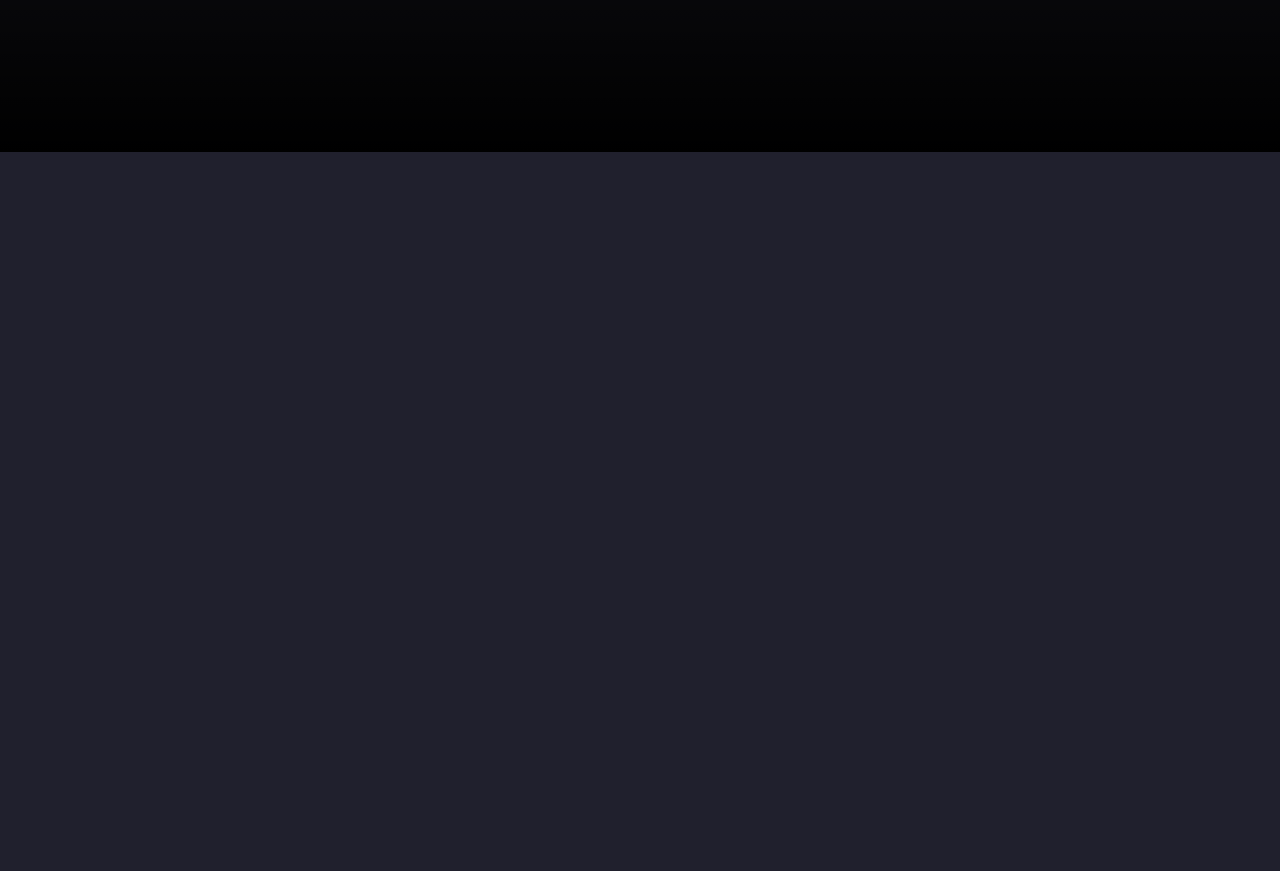
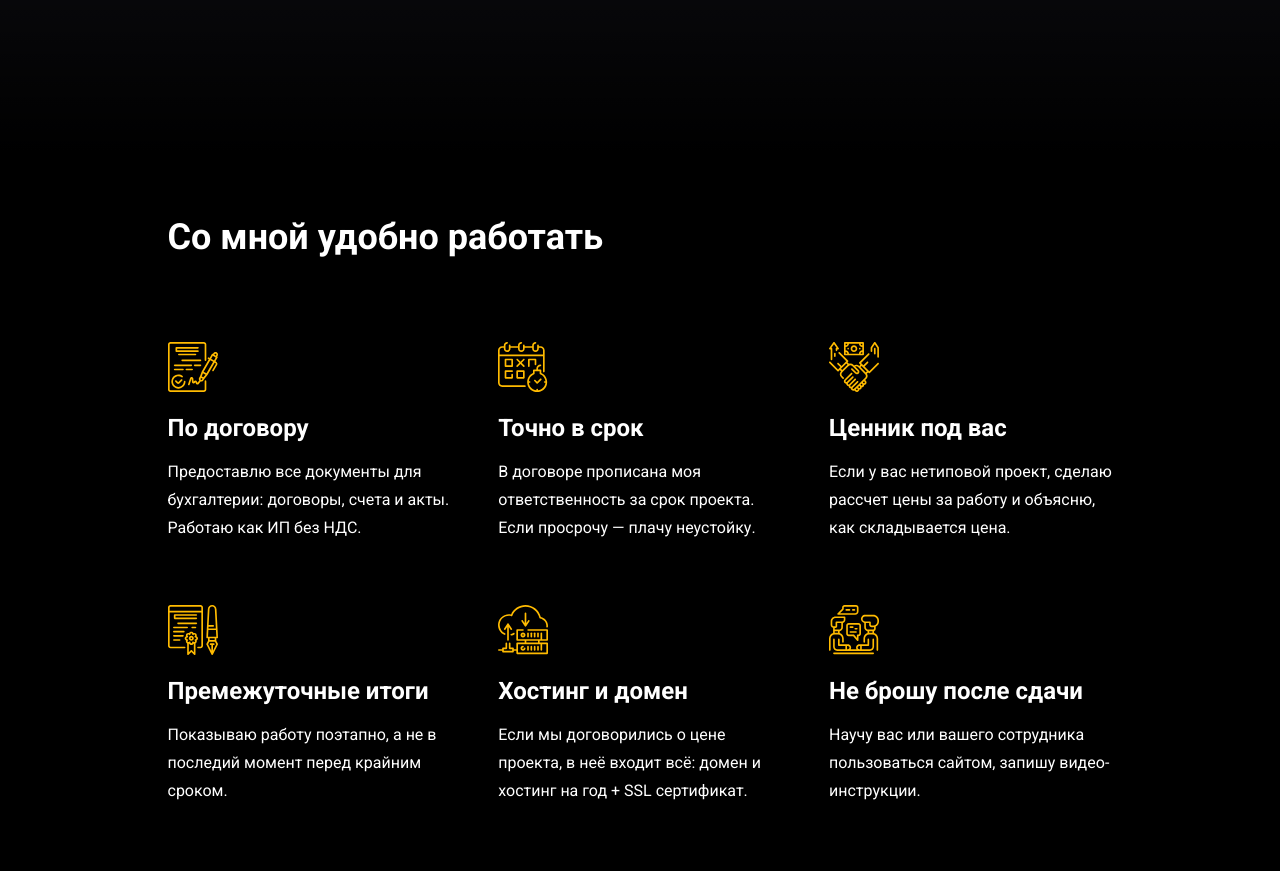
Before and after one commit to NeverMind109/Glo-academy-Portfolio, a plain HTML site: page index.html in a window 1280 px wide. Shown: the part 579-1450 px from the top of the page. Before the commit the page ends 800 px from the top, so only its background shows below. Drawn offline with Linux system fonts and the light colour scheme.

Commit message:
Created: Added Features section

```diff
--- a/index.html
+++ b/index.html
@@ -43,5 +43,44 @@
             </div>
         </div>
     </header>
+    <main>
+        <section class="features">
+            <div class="container">
+                <h2 class="title features__title features__title--margin">Со мной удобно работать</h2>
+                <div class="features__wrapper">
+                    <div class="features__item features__item--margin">
+                        <img src="img/features/features-1.svg" alt="Image: Feature" class="features__item-image">
+                        <h3 class="features__item-title">По договору</h3>
+                        <p class="features__item-text">Предоставлю все документы для бухгалтерии: договоры, счета и акты. Работаю как ИП без НДС.</p>
+                    </div>
+                    <div class="features__item features__item--margin">
+                        <img src="img/features/features-2.svg" alt="Image: Feature" class="features__item-image">
+                        <h3 class="features__item-title">Точно в срок</h3>
+                        <p class="features__item-text">В договоре прописана моя  ответственность за срок проекта. Если просрочу — плачу неустойку. </p>
+                    </div>
+                    <div class="features__item features__item--margin">
+                        <img src="img/features/features-3.svg" alt="Image: Feature" class="features__item-image">
+                        <h3 class="features__item-title">Ценник под вас</h3>
+                        <p class="features__item-text">Если у вас нетиповой проект, сделаю рассчет цены за работу и объясню, как складывается цена.</p>
+                    </div>
+                    <div class="features__item features__item--margin">
+                        <img src="img/features/features-4.svg" alt="Image: Feature" class="features__item-image">
+                        <h3 class="features__item-title">Премежуточные итоги</h3>
+                        <p class="features__item-text">Показываю работу поэтапно, а не в последий момент перед крайним сроком. </p>
+                    </div>
+                    <div class="features__item features__item--margin">
+                        <img src="img/features/features-5.svg" alt="Image: Feature" class="features__item-image">
+                        <h3 class="features__item-title">Хостинг и домен </h3>
+                        <p class="features__item-text">Если мы договорились о цене проекта, в неё входит всё: домен и хостинг на год + SSL сертификат.</p>
+                    </div>
+                    <div class="features__item features__item--margin">
+                        <img src="img/features/features-6.svg" alt="Image: Feature" class="features__item-image">
+                        <h3 class="features__item-title">Не брошу после сдачи</h3>
+                        <p class="features__item-text">Научу вас или вашего сотрудника пользоваться сайтом, запишу видео-инструкции.</p>
+                    </div>
+                </div>
+            </div>
+        </section>
+    </main>
 </body>
 </html>
--- /dev/null
+++ b/scss/_blocks/_features.scss
@@ -0,0 +1,36 @@
+.features {
+    background-color: #000;
+    padding: 64px 0 92px;
+    &__title {
+        &--margin {
+            margin-bottom: 84px;
+        }
+    }
+    &__wrapper {
+        display: flex;
+        flex-wrap: wrap;
+        justify-content: space-between;
+    }
+    &__item {
+        flex-basis: 30%;
+        &--margin {
+            margin-bottom: 63px;
+        }
+        &-image {
+            display: block;
+            margin-bottom: 22px;
+        }
+        &-title {
+            margin: 0 0 16px;
+            font-weight: bold;
+            font-size: 24px;
+            line-height: 28px;
+        }
+        &-text {
+            margin: 0;
+            font-weight: normal;
+            font-size: 16px;
+            line-height: 28px;
+        }
+    }
+}
--- a/scss/_settings.scss
+++ b/scss/_settings.scss
@@ -24,3 +24,9 @@ body {
     font-size: 12px;
     color: #2E2E30;
 }
+.title {
+    margin: 0;
+    font-weight: bold;
+    font-size: 36px;
+    line-height: 42px;
+}
--- a/scss/style.scss
+++ b/scss/style.scss
@@ -2,3 +2,4 @@
 @import '_variables.scss';
 @import '_settings.scss';
 @import '_blocks/_header.scss';
+@import '_blocks/_features.scss'
```
Also changed, not shown: css/style.css, img/features/features-1.svg (added), img/features/features-2.svg (added), img/features/features-3.svg (added), img/features/features-4.svg (added), img/features/features-5.svg (added), img/features/features-6.svg (added), 1 other file.
